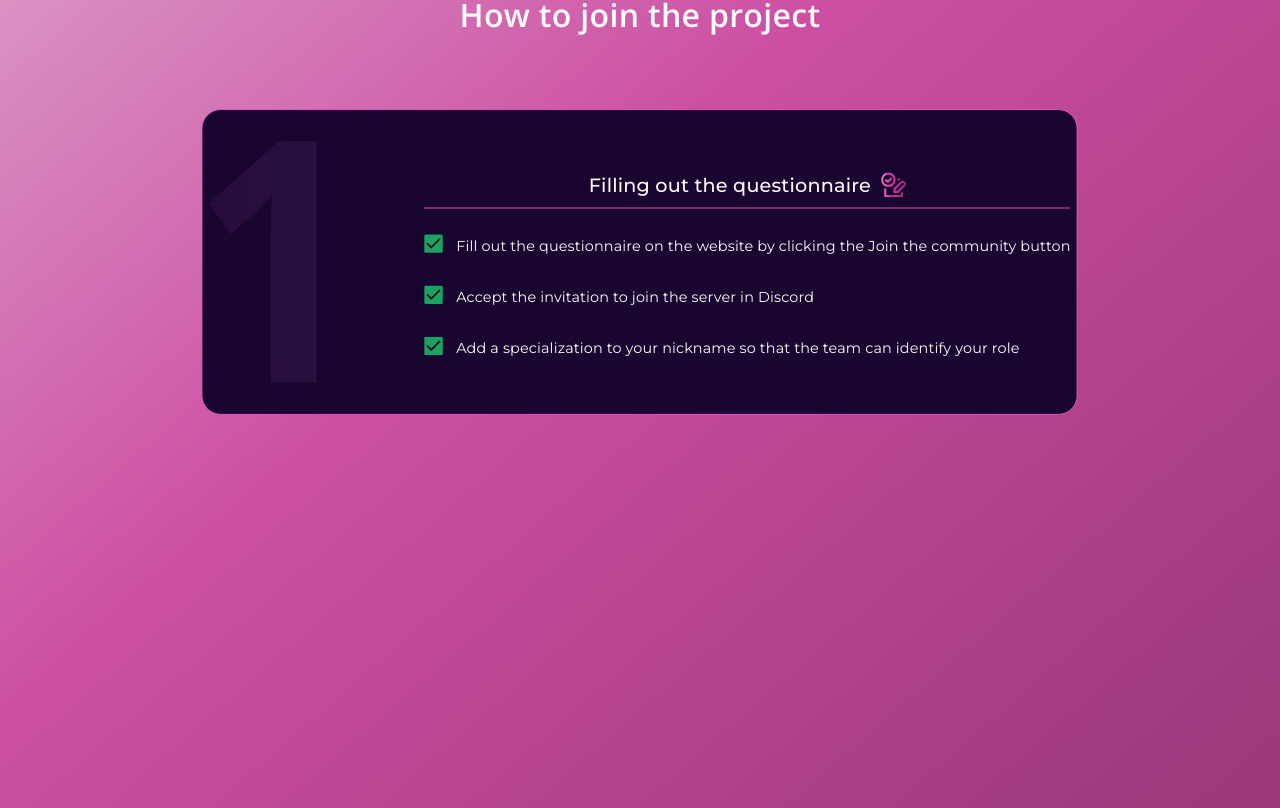
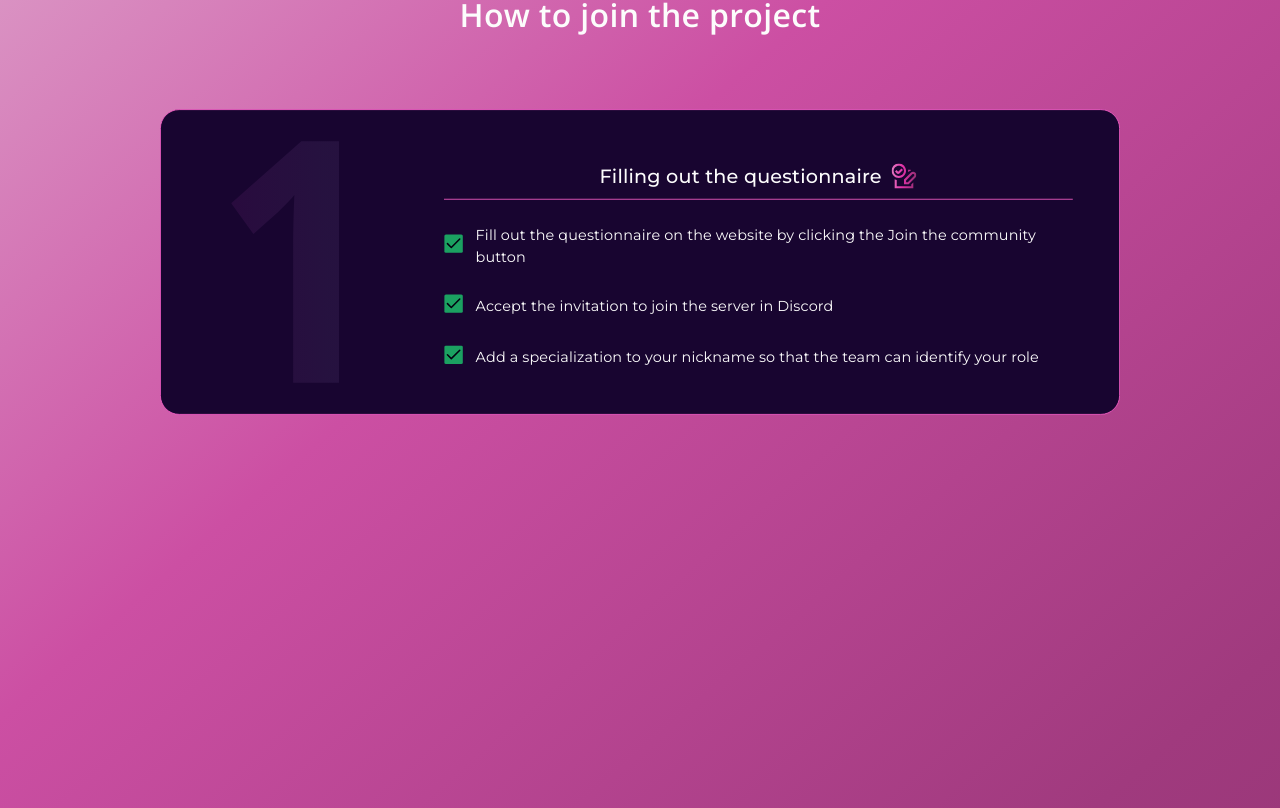
Before and after one commit to aleksandrababenko91/Baza_Test, a Next.js app: page /en/ui-kit in a window 1280 px wide. Shown: the part 1012-1820 px from the top of the page. Built offline with nearby package versions, Linux system fonts and the light colour scheme; no server answers.

Commit message:
added adaptive Partners

```diff
--- a/src/components/JoinProjectSection/JoinProjectSection.jsx
+++ b/src/components/JoinProjectSection/JoinProjectSection.jsx
@@ -23,7 +23,6 @@ export default function JoinProjectSection() {
       requestAnimationFrame(raf);
     }
     requestAnimationFrame(raf);
-    // Видалення екземпляру lenis
     return ()=> lenis.destroy()
   }, []);
 
--- a/src/components/JoinProjectSection/JoinProjectSection.module.scss
+++ b/src/components/JoinProjectSection/JoinProjectSection.module.scss
@@ -9,29 +9,28 @@
   gap: 24px;
   padding: 32px 16px;
   min-width: 280px;
-  max-width: 768px;
+  max-width: 100%;
   height: fit-content;
   background: var.$primary-gradient;
+
 
   @include mixins.media-q("md") {
     gap: 32px;
     padding: 48px 40px;
     min-width: 768px;
-    max-width: 1366px;
    }
 
   @include mixins.media-q("xl") {
   gap: 48px;
   padding: 60px 64px;
   min-width: 1366px;
-  max-width: 1920px;
+
 }
 
 @include mixins.media-q("xxxl") {
   gap: 48px;
   padding: 72px 120px;
   min-width: 1920px;
-  max-width: 100%;
   height: fit-content;
   background: var.$primary-gradient;
 
--- a/src/components/JoinProjectSection/items.js
+++ b/src/components/JoinProjectSection/items.js
@@ -1,34 +1,30 @@
 export const items = [
   {
     title: "card_1.title",
-    text_1: "card_1.text_1",
-    text_2: "card_1.text_2",
-    text_3: "card_1.text_3",
+    texts: ["card_1.text_1", "card_1.text_2", "card_1.text_3"],
     icon: "/images/icons/1.svg",
     image: "/images/icons/anketa.svg",
+    name: "step1",
   },
   {
     title: "card_2.title",
-    text_1: "card_2.text_1",
-    text_2: "card_2.text_2",
-    text_3: "card_2.text_3",
+    texts: ["card_2.text_1", "card_2.text_2", "card_2.text_3"],
     icon: "/images/icons/2.svg",
     image: "/images/icons/invitation.svg",
+    name: "step2",
   },
   {
     title: "card_3.title",
-    text_1: "card_3.text_1",
-    text_2: "card_3.text_2",
-    text_3: "card_3.text_3",
+    texts: ["card_3.text_1", "card_3.text_2", "card_3.text_3"],
     icon: "/images/icons/3.svg",
     image: "/images/icons/onboarding.svg",
+    name: "step3",
   },
   {
     title: "card_4.title",
-    text_1: "card_4.text_1",
-    text_2: "card_4.text_2",
-    text_3: "card_4.text_3",
+    texts: ["card_4.text_1", "card_4.text_2", "card_4.text_3"],
     icon: "/images/icons/4.svg",
     image: "/images/icons/communication.svg",
+    name: "step4",
   },
 ];
--- a/src/components/shared/JoinProjectCard/JoinProjectCard.jsx
+++ b/src/components/shared/JoinProjectCard/JoinProjectCard.jsx
@@ -1,4 +1,4 @@
-"use cpent";
+"use client";
 
 import styles from './JoinProjectCard.module.scss';
 import { useTranslations } from "next-intl";
@@ -6,10 +6,12 @@ import { motion, useScroll, useTransform } from 'framer-motion';
 import React, { useRef, useEffect, useState } from 'react';
 import { useMediaQuery } from 'react-responsive';
 import { Icon } from '../Icon/Icon';
+import { createKey } from "@/src/lib/utils/createKey";
+
 
 export default function JoinProjectCard({ item = {}, i, progress, range, targetScale }) {
   const t = useTranslations("Internship.join_project_section");
-  const { text_1, text_2, text_3, title, icon, image } = item;
+  const { title, icon, image, texts, name } = item;
   const container = useRef(null);
   const { scrollYProgress } = useScroll({
     target: container,
@@ -23,44 +25,36 @@ export default function JoinProjectCard({ item = {}, i, progress, range, targetS
     setIsCpent(true);
   }, []);
 
-  const svgScale = useTransform(scrollYProgress, [0, 1], [2, 1]);
+  // const svgScale = useTransform(scrollYProgress, [0, 1], [2, 1]);
   const scale = useTransform(progress, range, [1, targetScale]);
 
   return (
     <div ref={container} className={styles.cardContainer}>
       <motion.div style={{ scale: isCpent ? (isMobile ? 1 : scale) : 1, top: `calc(-10% + ${i * 50}px)` }} className={styles.card}>
-        <div  className={styles.svgWrapper}>
+        <div className={styles.svgWrapper}>
           <img
             className={styles.iconNumber}
-            src={icon}>
-          </img>
+            src={icon}
+            alt={name}
+          />
         </div>
         <div className={styles.textCard}>
-          <h3 className={styles.titleWrapper}>
+          <span className={styles.titleWrapper}>
             {t(title)}
             <img
               className={styles.iconTitle}
-              src={image}>
-            </img>
-          </h3>
-          <div className={styles.text}>
-            <div >
-              <Icon  name="check" width={24} height={24} />
-            </div>
-            {t(text_1)}
-          </div>
-          <div className={styles.text}>
-            <div>
-              <Icon name="check" width={24} height={24} />
-            </div>
-            {t(text_2)}
-          </div>
-          <div className={styles.text}>
-            <div >
-              <Icon name="check" width={24} height={24} />
-            </div>
-            {t(text_3)}
-          </div>
+              src={image}
+              alt={t(title)}
+            />
+          </span>
+          {texts.map((text) => (
+            <ul key={createKey()} className={styles.text}>
+              <div>
+                <Icon name="check" width={24} height={24} />
+              </div>
+              {t(text)}
+            </ul>
+          ))}
         </div>
       </motion.div>
     </div>
--- a/src/components/shared/JoinProjectCard/JoinProjectCard.module.scss
+++ b/src/components/shared/JoinProjectCard/JoinProjectCard.module.scss
@@ -14,8 +14,6 @@
 
   @include mixins.media-q("xl") {
   min-width: 1212px;
-  max-width: 1396px;
-
   }
   @include mixins.media-q("xxxl") {
   min-width: 1396px;
@@ -71,8 +69,6 @@
   @include mixins.media-q("md")  {
     text-align: center;
     gap: 32px;
-  }
-  @include mixins.media-q("xl")  {
     padding: 0px 50px;
   }
 }
@@ -124,6 +120,7 @@
   @include mixins.media-q("xl") {
     width: 145px;
     height: 324px;
+
 }
 }
 
@@ -153,5 +150,11 @@
   position: absolute;
   @include mixins.media-q("md") {
     position: relative;
+    display:flex;
+    justify-content: center;
+  }
+  @include mixins.media-q("xl") {
+
+
   }
 }
```
